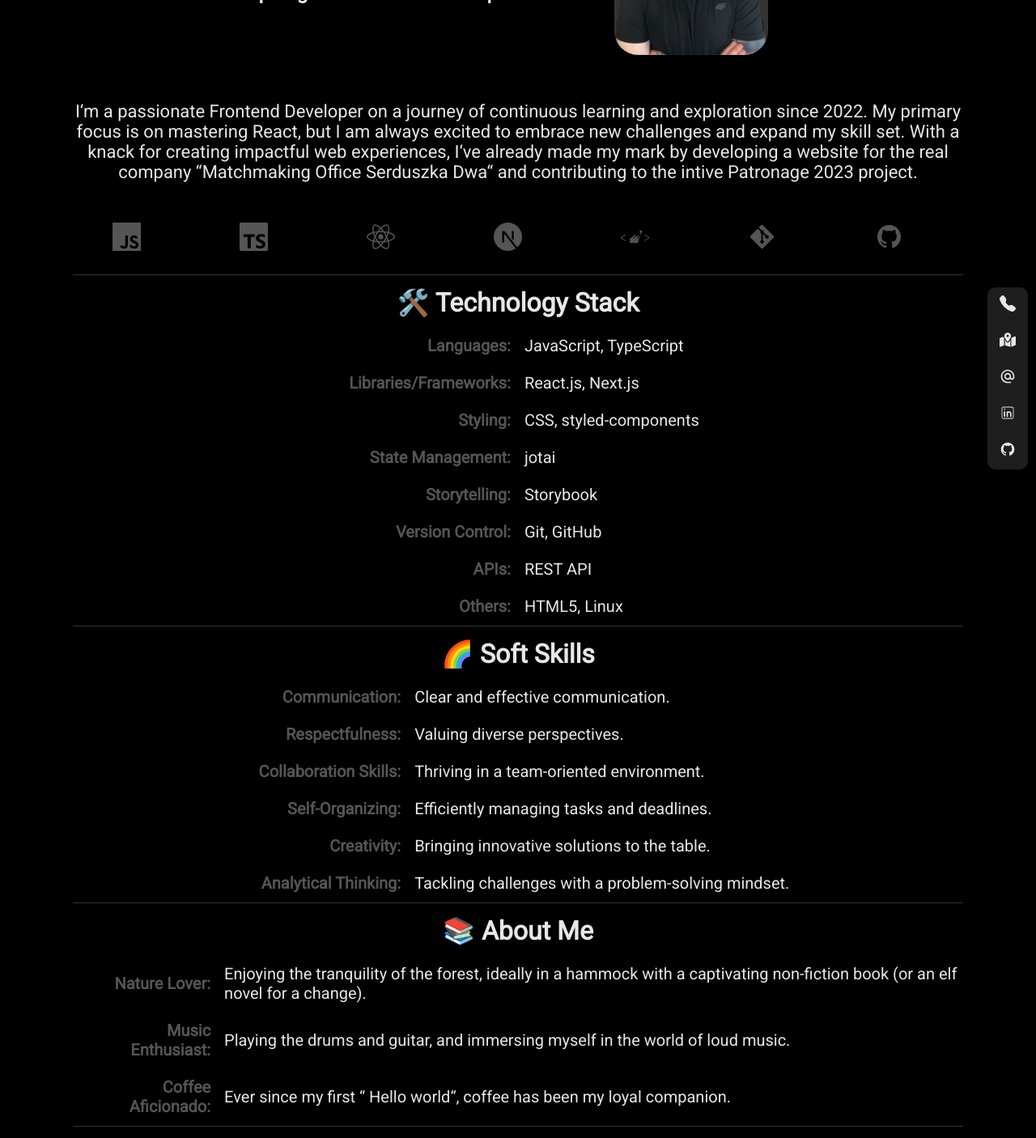
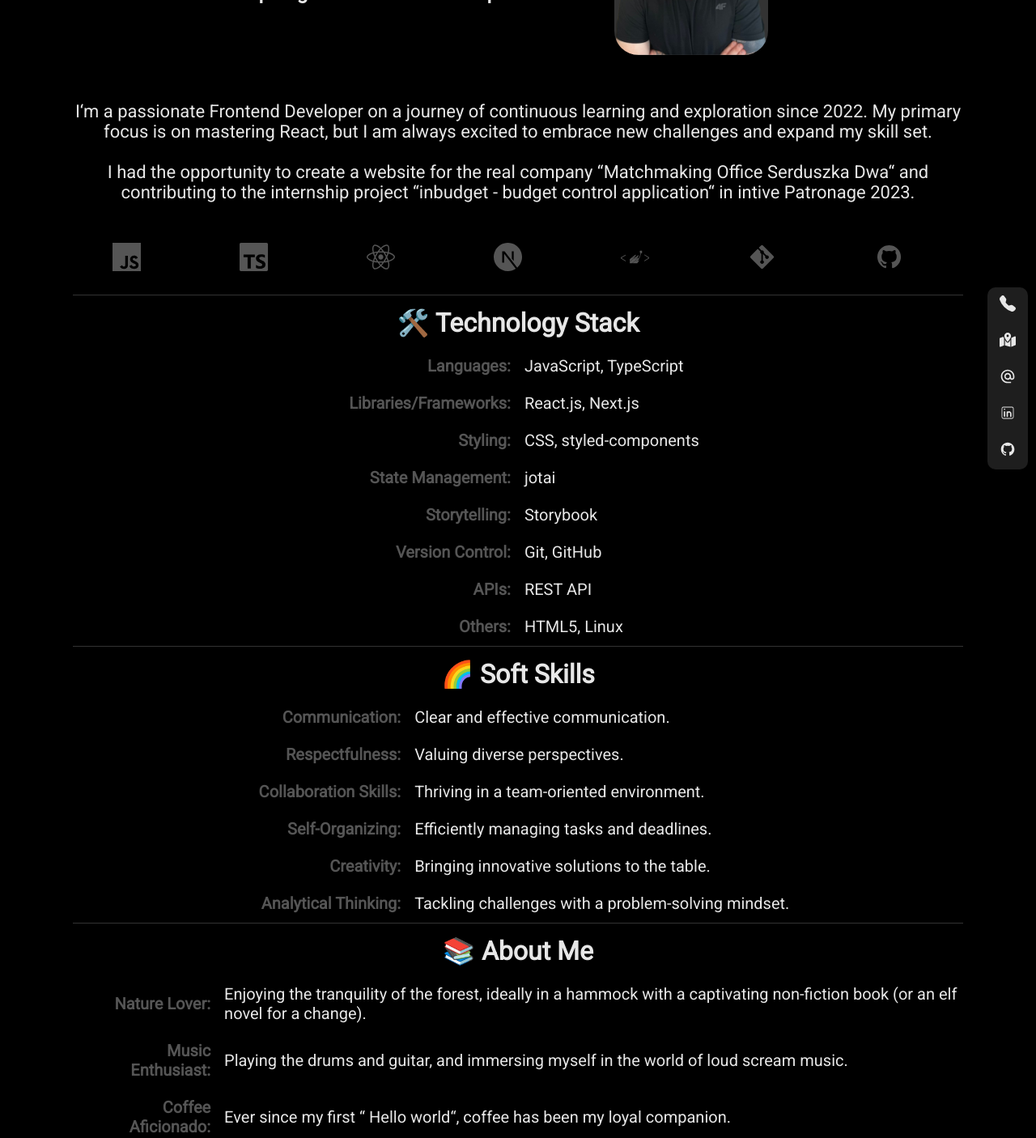
Before and after one commit to Vectari/vectari.github.io, a React (Vite) app: page / in a window 1280 px wide. Shown: the part 200-1606 px from the top of the page at 81% size. Built offline with nearby package versions, Linux system fonts and the light colour scheme.

Commit message:
info update

```diff
--- a/src/components/Info.jsx
+++ b/src/components/Info.jsx
@@ -17,10 +17,12 @@ export function Info() {
         I&lsquo;m a passionate Frontend Developer on a journey of continuous
         learning and exploration since 2022. My primary focus is on mastering
         React, but I am always excited to embrace new challenges and expand my
-        skill set. With a knack for creating impactful web experiences,
-        I&lsquo;ve already made my mark by developing a website for the real
-        company &ldquo;Matchmaking Office Serduszka Dwa&ldquo; and contributing
-        to the intive Patronage 2023 project.
+        skill set.
+        <br />
+        <br />I had the opportunity to create a website for the real company
+        &ldquo;Matchmaking Office Serduszka Dwa&ldquo; and contributing to the
+        internship project &ldquo;inbudget - budget control application&ldquo;
+        in intive Patronage 2023.
       </StyledInfo>
     </>
   );
--- a/src/components/Technologies.jsx
+++ b/src/components/Technologies.jsx
@@ -194,7 +194,7 @@ export function Technologies() {
             </StyledTd>
             <StyledTd>
               Playing the drums and guitar, and immersing myself in the world of
-              loud music.
+              loud scream music.
             </StyledTd>
           </StyledTr>
           <StyledTr>
```
